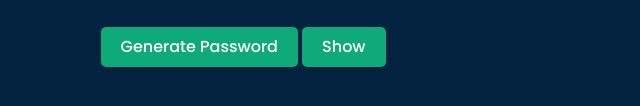
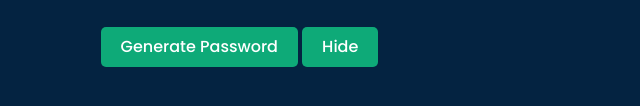
Before and after one commit to ahmadnadeem-12/random-password-generator, a plain HTML site: page index.html in a window 1280 px wide. Shown: the part 358-464 px from the top of the page, 83-723 px from the left. Drawn offline with Linux system fonts and the light colour scheme.

Commit message:
Update index.html

```diff
--- a/index.html
+++ b/index.html
@@ -26,9 +26,10 @@
         </div>
         <div class="generate">
             <button id="generate">Generate Password</button>
-            <button id="sh-hi">Show</button>
+            <button id="sh-hi">Hide</button>
         </div>
     </div>
         <script src="script.js"></script>
     </body>
+
 </html>
```
